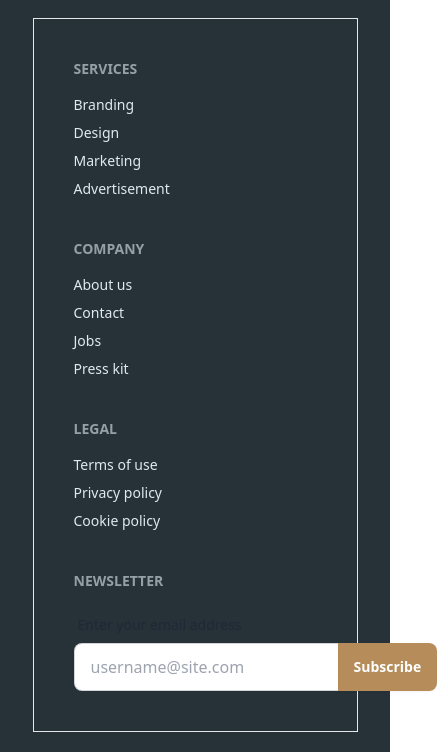
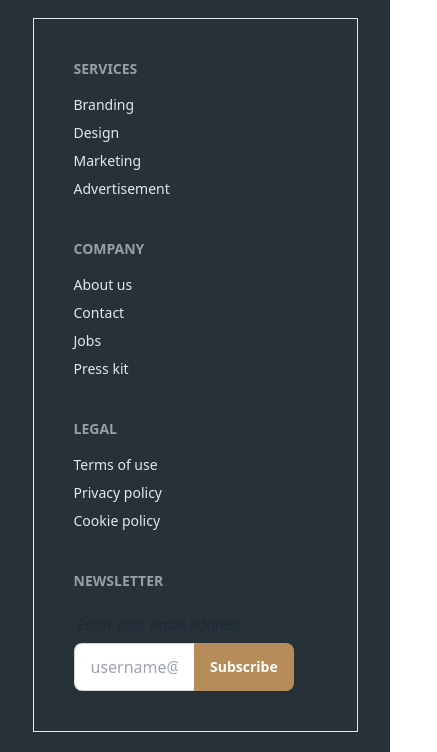
Before and after one commit to habibor-rahaman1010/legal-justice, a plain HTML site: page index.html in a window 390 px wide. Shown: the part 7135-7887 px from the top of the page, 437 px wide, since content can reach past the window. Drawn offline with nearby package versions, Linux system fonts and the light colour scheme.

Commit message:
solve some problem

```diff
--- a/index.html
+++ b/index.html
@@ -322,12 +322,12 @@
             </nav>
             <form>
               <h6 class="footer-title">Newsletter</h6>
-              <fieldset class="form-control w-80">
+              <fieldset class="form-control w-full">
                 <label class="label">
                   <span class="label-text">Enter your email address</span>
                 </label>
                 <div class="join">
-                  <input type="text" placeholder="username@site.com" class="input input-bordered join-item" />
+                  <input type="text" placeholder="username@site.com" class="input input-bordered join-item w-1/2 sm:w-full" />
                   <button class="btn bg-[#B68C5A] border-none hover:bg-[#a27338] text-white join-item">Subscribe</button>
                 </div>
               </fieldset>
```
